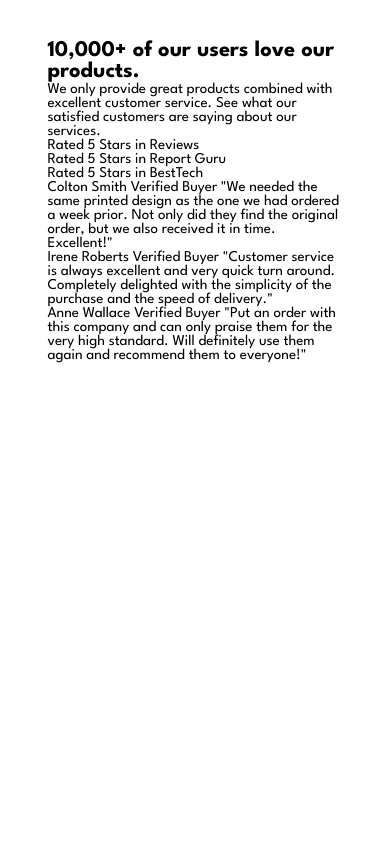
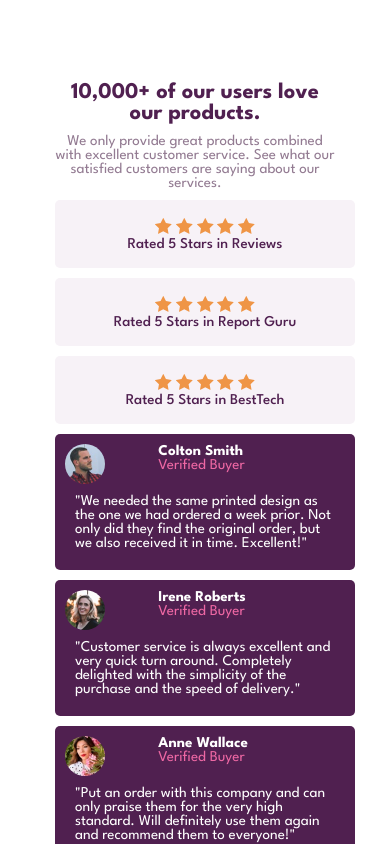
Before and after one commit to Megelado/social-proof-section-master, a plain HTML site: page index.html in a window 390 px wide. Drawn offline with Linux system fonts and the light colour scheme.

Commit message:
versão mobile finalizada

```diff
--- /dev/null
+++ b/estilos/media.css
@@ -0,0 +1,5 @@
+@charset "UTF-8";
+
+@media screen and (min-width: 1000px) {
+
+}
--- a/estilos/style.css
+++ b/estilos/style.css
@@ -13,22 +13,73 @@ html, body {
     font-family: 'League Spartan', sans-serif;
     font-size: 15px;
     font-weight: 400;
+    background-color: hsl(0, 0%, 100%);
 }
 
 main {
     width: 100vw;
     height: 100vh;
     display: flex;
-    flex-direction: column;
+    overflow-x: hidden;
 }
 
 section {
+    width: 300px;
+    height: 700px;
     margin: auto;
-    width: 375px;
-    height: 1530px;
-    padding: 40px;
 }
 
 h1 {
     font-weight: 700;
+    color: hsl(300, 43%, 22%);
+    text-align: center;
+    margin: 10px;
 }
+
+.summary {
+    color: hsl(303, 10%, 53%);
+    text-align: center;
+    margin: 10px;
+}
+
+.avaliacao {
+    display: flex;
+    flex-direction: column;
+    justify-content: center;
+    align-items: center;
+    background-color: hsl(300, 24%, 96%);
+    padding: 10px;
+    margin: 10px;
+    width: 300px;
+    height: 68px;
+    font-weight: 500;
+    color: hsl(300, 43%, 22%);
+    border-radius: 5px;
+}
+
+.comentario {
+    background-color: hsl(300, 43%, 22%);
+    color: hsl(0, 0%, 100%);
+    margin: 10px;
+    padding: 10px;
+    border-radius: 5px;
+    width: 300px;
+}
+
+ .comentario span {
+    color: hsl(333, 80%, 67%);
+ }
+
+.image {
+    border-radius: 50%;
+    width: 40px;
+}
+
+.user {
+    display: grid;
+    grid-template-columns: 1fr 1fr 1fr;
+}
+
+p {
+    margin: 10px;
+}
--- a/index.html
+++ b/index.html
@@ -14,42 +14,64 @@
 
     <title>Frontend Mentor | Social proof section</title>
     <link rel="stylesheet" href="estilos/style.css">
+    <link rel="stylesheet" href="estilos/media.css">
 
   </head>
   <body>
     <main>
       <section>
         <h1>10,000+ of our users love our products.</h1>
-        <p>
+        <p class="summary">
           We only provide great products combined with excellent customer service.
           See what our satisfied customers are saying about our services.
 
         </p>
-        <div class="avaliacao">Rated 5 Stars in Reviews</div>
-        <div class="avaliacao">Rated 5 Stars in Report Guru</div>
-        <div class="avaliacao">Rated 5 Stars in BestTech</div>
+        <div class="avaliacao"> <div><img src="/images/icon-star.svg" alt=""> <img src="/images/icon-star.svg" alt=""> <img src="/images/icon-star.svg" alt=""> <img src="/images/icon-star.svg" alt=""> <img src="/images/icon-star.svg" alt=""> </div> <div>Rated 5 Stars in Reviews</div></div>
+        <div class="avaliacao"><div><img src="/images/icon-star.svg" alt=""> <img src="/images/icon-star.svg" alt=""> <img src="/images/icon-star.svg" alt=""> <img src="/images/icon-star.svg" alt=""> <img src="/images/icon-star.svg" alt=""></div> <div>Rated 5 Stars in Report Guru</div></div>
+        <div class="avaliacao"><div><img src="/images/icon-star.svg" alt=""> <img src="/images/icon-star.svg" alt=""> <img src="/images/icon-star.svg" alt=""> <img src="/images/icon-star.svg" alt=""> <img src="/images/icon-star.svg" alt=""></div><div>Rated 5 Stars in BestTech</div></div>
 
         <div class="card">
           <div class="comentario">
-            Colton Smith
-            Verified Buyer
+            <div class="user">
+              <img class="image" src="/images/image-colton.jpg" alt="">
+              <div>
+                <strong>Colton Smith</strong>
+                <span>Verified Buyer</span>
+              </div>
+            </div>
+            <p>
               "We needed the same printed design as the one we had ordered a week prior.
               Not only did they find the original order, but we also received it in time.
               Excellent!"
+            </p>
           </div>
 
         <div class="comentario">
-          Irene Roberts
-          Verified Buyer
+          <div class="user">
+            <img class="image" src="/images/image-irene.jpg" alt="">
+              <div>
+                <strong>Irene Roberts</strong>
+                <span>Verified Buyer</span>
+              </div>
+          </div>
+          <p>
             "Customer service is always excellent and very quick turn around. Completely
             delighted with the simplicity of the purchase and the speed of delivery."
+          </p>
         </div>
 
        <div class="comentario">
-          Anne Wallace
-          Verified Buyer
+          <div class="user">
+            <img class="image" src="/images/image-anne.jpg" alt="">
+            <div>
+              <strong>Anne Wallace</strong>
+              <span>Verified Buyer</span>
+            </div>
+          </div>
+          <p>
             "Put an order with this company and can only praise them for the very high
             standard. Will definitely use them again and recommend them to everyone!"
+          </p>
         </div>
       </div>
       </section>
```
Lines whose indentation alone changed are shown as unchanged.
